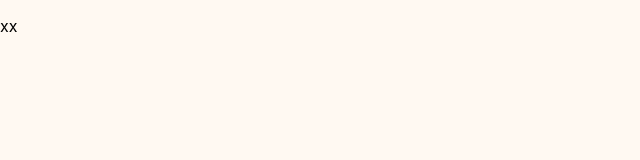
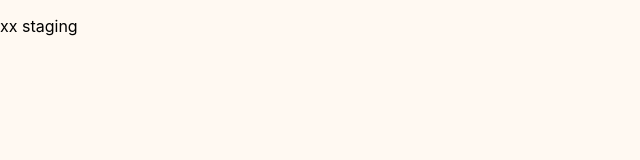
Before and after one commit to newnny/minifluxepub, a React (Create React App) app: page / in a window 1280 px wide. Shown: the top 160 px of the page, without its empty margins (0-640 px from the left). Built offline with nearby package versions, Linux system fonts and the light colour scheme.

Commit message:
added some text for staging

```diff
--- a/src/App.tsx
+++ b/src/App.tsx
@@ -19,7 +19,7 @@ const App: React.FC = () => {
   }
 
   return (
-    <p>xx</p>
+    <p>xx staging</p>
    /*<Routes>
       <Route path="/" element={<Main scrollToIntroduction={scrollToIntroduction} scrollToStart={scrollToStart} />} />
       <Route path="/intro">
```
